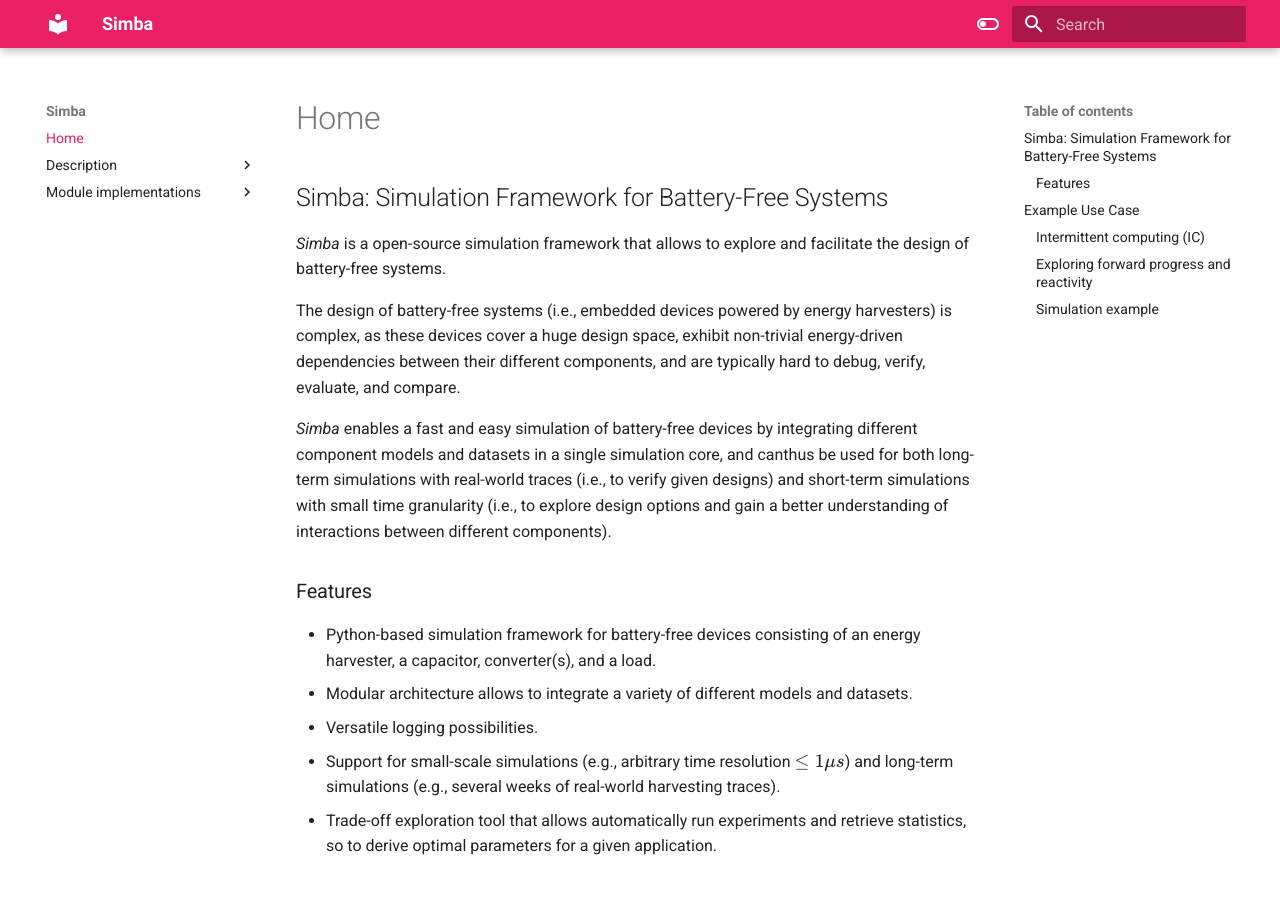
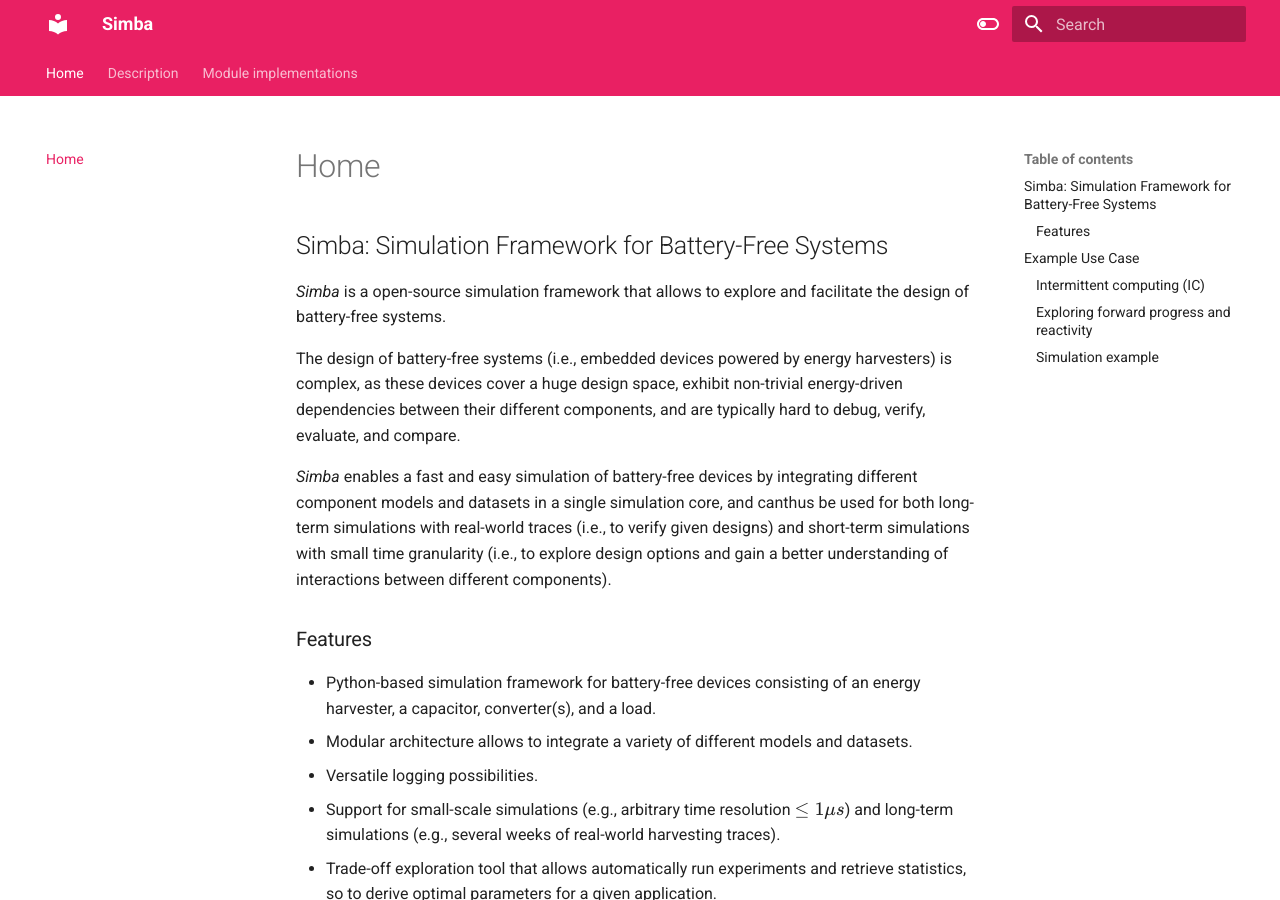
Before and after one commit to LENS-TUGraz/simba, an MkDocs documentation site: the page built from docs/index.md, in a window 1280 px wide and 900 px high. Built offline with MkDocs 1.6.1 and Material for MkDocs 9.7.7, drawn with Linux system fonts in a browser that asks for light colours.

Commit message:
Update mkdocs.

```diff
--- a/mkdocs.yml
+++ b/mkdocs.yml
@@ -1,7 +1,31 @@
 site_name: Simba
+site_url: https://simbaframework.github.io/simba/
+site_dir: public
+docs_dir: docs
 
 theme:
-    name: 'material'
+    name: material
+
+    features:
+    # - announce.dismiss
+    - content.code.annotate
+    # - content.tabs.link
+    - content.tooltips
+    # - header.autohide
+    # - navigation.expand
+    - navigation.indexes
+    # - navigation.instant
+    # - navigation.prune
+    - navigation.sections
+    - navigation.tabs
+    # - navigation.tabs.sticky
+    - navigation.top
+    - navigation.tracking
+    - search.highlight
+    - search.share
+    - search.suggest
+    - toc.follow
+
     palette:
 
     # Light mode
```
